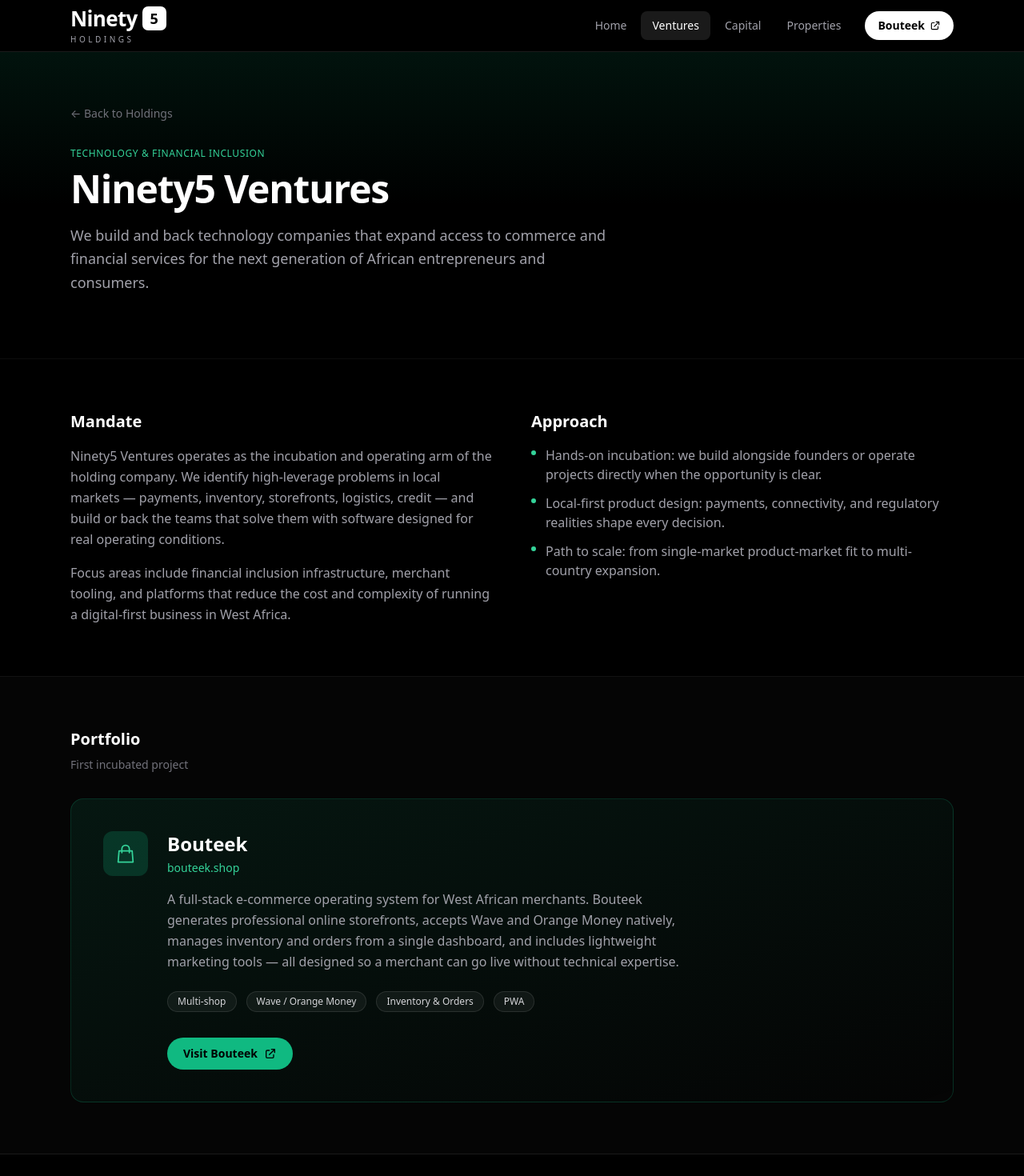
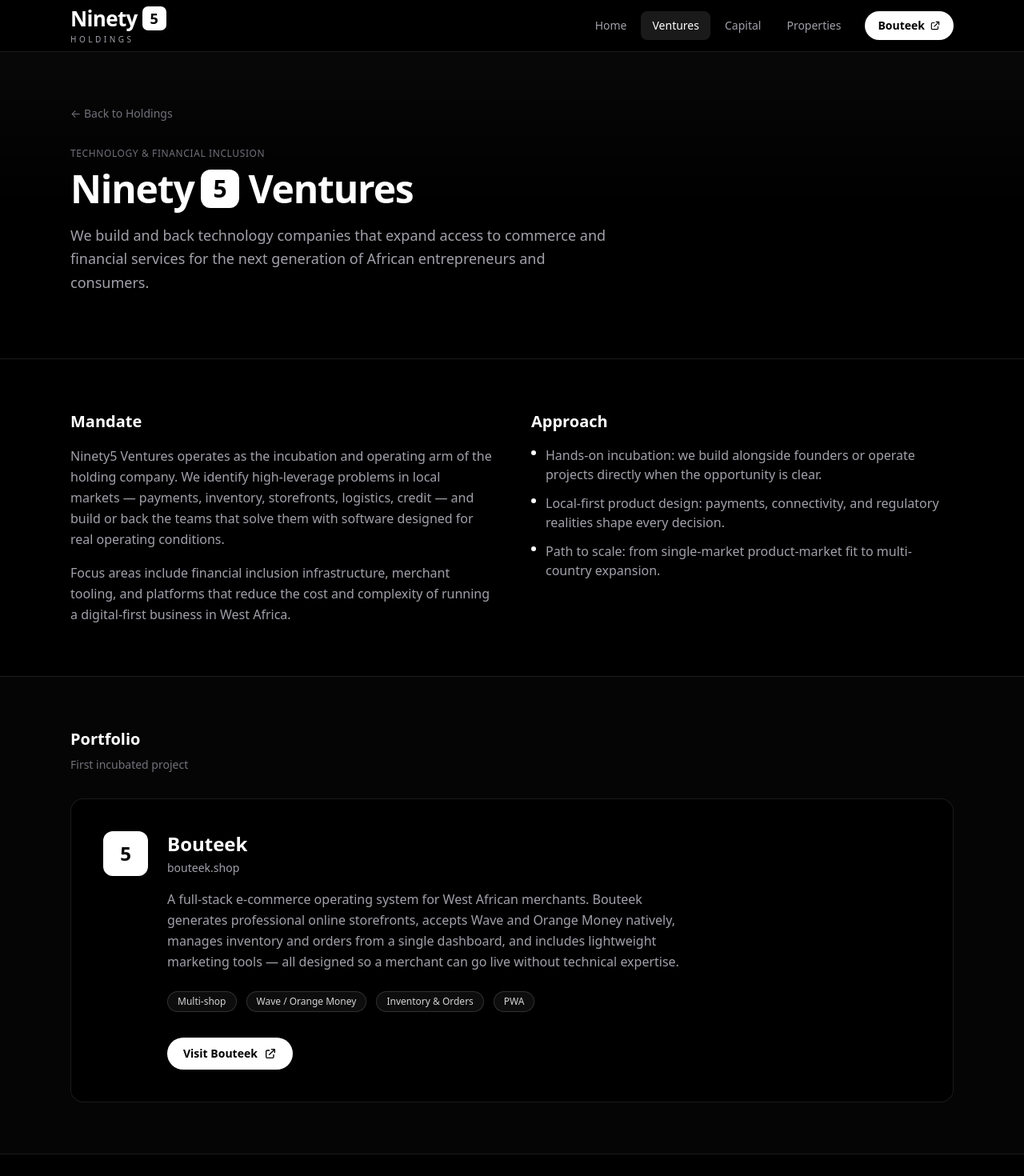
Before and after one commit to wizard9502/ninety5-holdings, a Next.js app: page /ventures in a window 1280 px wide. Shown: the top 1470 px of the page at 80% size. Built offline with nearby package versions, Linux system fonts and the light colour scheme.

Commit message:
Ventures page — monochrome palette matching logo

```diff
--- a/app/ventures/page.tsx
+++ b/app/ventures/page.tsx
@@ -10,8 +10,8 @@
 export default function VenturesPage() {
   return (
     <div>
-      <section className="relative overflow-hidden border-b border-white/5">
-        <div className="absolute inset-0 bg-gradient-to-b from-emerald-500/10 via-transparent to-transparent" />
+      <section className="relative overflow-hidden border-b border-white/10">
+        <div className="absolute inset-0 bg-gradient-to-b from-white/[0.03] via-transparent to-transparent" />
         <div className="relative mx-auto max-w-6xl px-4 sm:px-6 pt-16 pb-20">
           <Link
             href="/"
@@ -19,11 +19,15 @@
           >
             ← Back to Holdings
           </Link>
-          <p className="text-xs font-medium uppercase tracking-wider text-emerald-400 mb-3">
+          <p className="text-xs font-medium uppercase tracking-wider text-zinc-500 mb-3">
             Technology & Financial Inclusion
           </p>
-          <h1 className="text-4xl sm:text-5xl font-semibold tracking-tight text-white">
-            Ninety5 Ventures
+          <h1 className="text-4xl sm:text-5xl font-semibold tracking-tight text-white flex items-center gap-2">
+            Ninety
+            <span className="inline-flex h-10 w-10 sm:h-12 sm:w-12 items-center justify-center rounded-xl bg-white text-black text-2xl sm:text-3xl font-bold">
+              5
+            </span>
+            <span className="ml-1">Ventures</span>
           </h1>
           <p className="mt-5 text-lg text-zinc-400 max-w-2xl leading-relaxed">
             We build and back technology companies that expand access to commerce and financial services for the next generation of African entrepreneurs and consumers.
@@ -46,15 +50,15 @@
             <h2 className="text-xl font-semibold text-white mb-4">Approach</h2>
             <ul className="space-y-3 text-zinc-400">
               <li className="flex gap-3">
-                <span className="mt-1.5 h-1.5 w-1.5 rounded-full bg-emerald-400 shrink-0" />
+                <span className="mt-1.5 h-1.5 w-1.5 rounded-full bg-white shrink-0" />
                 Hands-on incubation: we build alongside founders or operate projects directly when the opportunity is clear.
               </li>
               <li className="flex gap-3">
-                <span className="mt-1.5 h-1.5 w-1.5 rounded-full bg-emerald-400 shrink-0" />
+                <span className="mt-1.5 h-1.5 w-1.5 rounded-full bg-white shrink-0" />
                 Local-first product design: payments, connectivity, and regulatory realities shape every decision.
               </li>
               <li className="flex gap-3">
-                <span className="mt-1.5 h-1.5 w-1.5 rounded-full bg-emerald-400 shrink-0" />
+                <span className="mt-1.5 h-1.5 w-1.5 rounded-full bg-white shrink-0" />
                 Path to scale: from single-market product-market fit to multi-country expansion.
               </li>
             </ul>
@@ -62,35 +66,33 @@
         </div>
       </section>
 
-      <section className="border-t border-white/5 bg-white/[0.02]">
+      <section className="border-t border-white/10 bg-white/[0.02]">
         <div className="mx-auto max-w-6xl px-4 sm:px-6 py-16">
           <h2 className="text-xl font-semibold text-white mb-2">Portfolio</h2>
           <p className="text-zinc-500 text-sm mb-8">First incubated project</p>
 
-          <div className="rounded-2xl border border-emerald-500/20 bg-gradient-to-br from-emerald-500/10 to-transparent p-8 sm:p-10">
+          <div className="rounded-2xl border border-white/10 bg-black p-8 sm:p-10">
             <div className="flex flex-col sm:flex-row sm:items-start gap-6">
-              <div className="h-14 w-14 rounded-xl bg-emerald-500/20 flex items-center justify-center shrink-0">
-                <svg className="h-7 w-7 text-emerald-400" fill="none" viewBox="0 0 24 24" stroke="currentColor">
-                  <path strokeLinecap="round" strokeLinejoin="round" strokeWidth={1.5} d="M16 11V7a4 4 0 00-8 0v4M5 9h14l1 12H4L5 9z" />
-                </svg>
+              <div className="h-14 w-14 rounded-xl bg-white flex items-center justify-center shrink-0">
+                <span className="text-2xl font-bold text-black">5</span>
               </div>
               <div className="flex-1">
                 <h3 className="text-2xl font-semibold text-white">Bouteek</h3>
-                <p className="mt-1 text-emerald-400 text-sm font-medium">bouteek.shop</p>
+                <p className="mt-1 text-zinc-400 text-sm font-medium">bouteek.shop</p>
                 <p className="mt-4 text-zinc-400 leading-relaxed max-w-2xl">
                   A full-stack e-commerce operating system for West African merchants. Bouteek generates professional online storefronts, accepts Wave and Orange Money natively, manages inventory and orders from a single dashboard, and includes lightweight marketing tools — all designed so a merchant can go live without technical expertise.
                 </p>
                 <div className="mt-6 flex flex-wrap gap-3">
-                  <span className="rounded-full border border-white/10 bg-white/5 px-3 py-1 text-xs text-zinc-300">
+                  <span className="rounded-full border border-white/15 bg-white/5 px-3 py-1 text-xs text-zinc-300">
                     Multi-shop
                   </span>
-                  <span className="rounded-full border border-white/10 bg-white/5 px-3 py-1 text-xs text-zinc-300">
+                  <span className="rounded-full border border-white/15 bg-white/5 px-3 py-1 text-xs text-zinc-300">
                     Wave / Orange Money
                   </span>
-                  <span className="rounded-full border border-white/10 bg-white/5 px-3 py-1 text-xs text-zinc-300">
+                  <span className="rounded-full border border-white/15 bg-white/5 px-3 py-1 text-xs text-zinc-300">
                     Inventory & Orders
                   </span>
-                  <span className="rounded-full border border-white/10 bg-white/5 px-3 py-1 text-xs text-zinc-300">
+                  <span className="rounded-full border border-white/15 bg-white/5 px-3 py-1 text-xs text-zinc-300">
                     PWA
                   </span>
                 </div>
@@ -98,7 +100,7 @@
                   href="https://bouteek.shop"
                   target="_blank"
                   rel="noopener noreferrer"
-                  className="mt-8 inline-flex items-center gap-2 rounded-full bg-emerald-500 px-5 py-2.5 text-sm font-semibold text-black hover:bg-emerald-400 transition-colors"
+                  className="mt-8 inline-flex items-center gap-2 rounded-full bg-white px-5 py-2.5 text-sm font-semibold text-black hover:bg-zinc-200 transition-colors"
                 >
                   Visit Bouteek
                   <svg className="h-4 w-4" fill="none" viewBox="0 0 24 24" stroke="currentColor">
```
